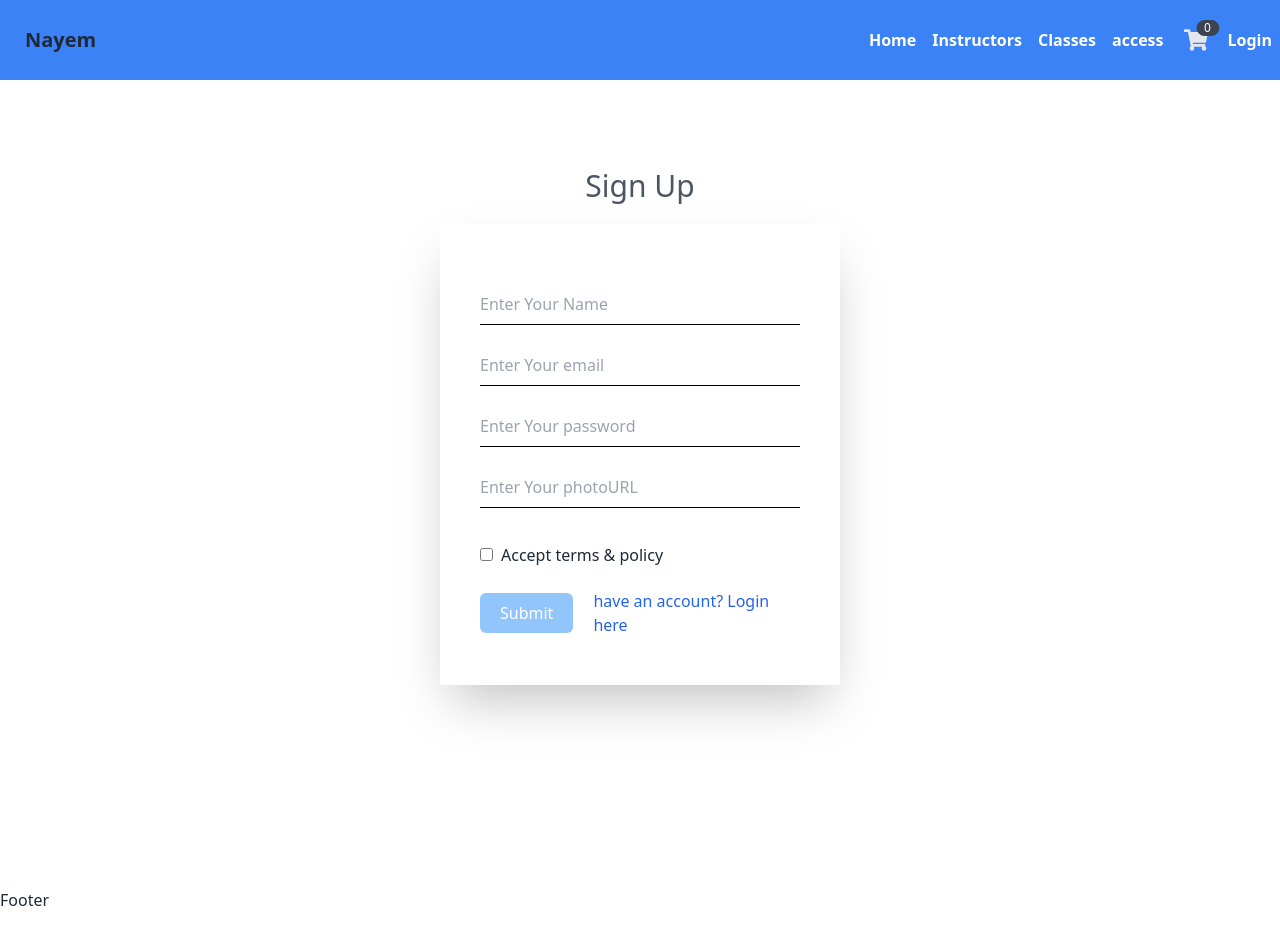
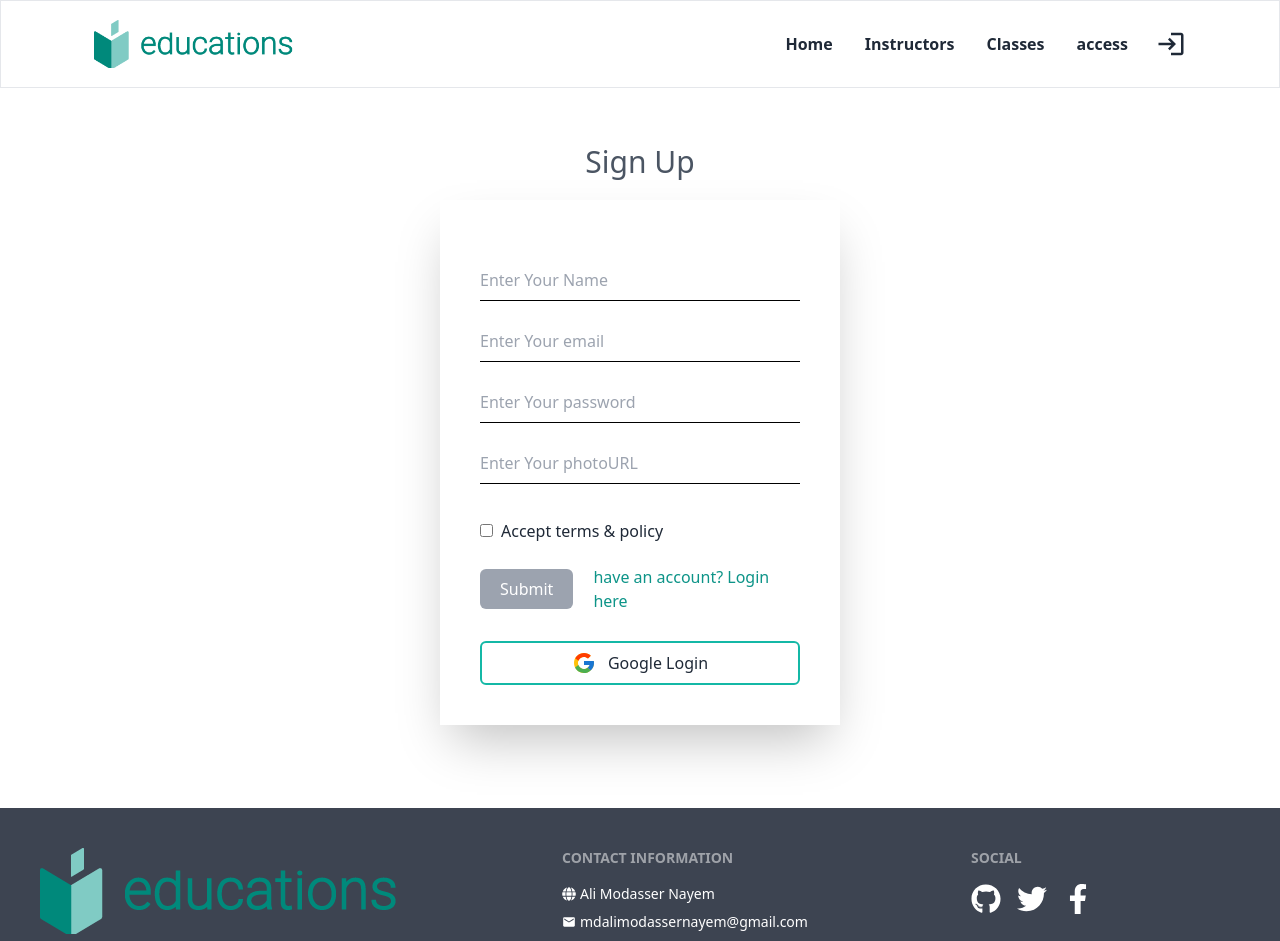
Before and after one commit to modasser-nayem/lyovit-client-p3, a React (Vite) app: page /register in a window 1280 px wide. Shown: the top 941 px of the page. Before the commit the page ends 912 px from the top, so only its background shows below. Built offline with nearby package versions, Linux system fonts and the light colour scheme; no server answers.

Commit message:
create footer and update navbar

```diff
--- a/src/components/InputGroup.jsx
+++ b/src/components/InputGroup.jsx
@@ -16,7 +16,7 @@ const InputGroup = ({
             type="text"
             defaultValue={defaultValue}
             placeholder={placeholder}
-            className={`w-full border-b focus:border-blue-500 focus:placeholder:text-blue-500 border-black outline-none py-2 pr-3 ${
+            className={`w-full border-b focus:border-teal-500 focus:placeholder:text-teal-500 border-black outline-none py-2 pr-3 ${
                errorMessage && "border-red-500"
             }`}
          />
--- a/src/pages/Shared/Footer.jsx
+++ b/src/pages/Shared/Footer.jsx
@@ -1,7 +1,64 @@
 import React from "react";
+import logo from "../../assets/logo/educations_logo.png";
+import {
+   FaFacebookF,
+   FaGithub,
+   FaGlobe,
+   FaPhone,
+   FaTwitter,
+} from "react-icons/fa";
+import { MdEmail } from "react-icons/md";
 
 const Footer = () => {
-   return <div>Footer</div>;
+   return (
+      <footer className="p-10 bg-neutral text-neutral-content">
+         <div className="footer">
+            <div>
+               <img
+                  src={logo}
+                  alt="toy house logo"
+               />
+               <p>
+                  Educations.com
+                  <br />
+                  Providing reliable tech since 1992
+               </p>
+            </div>
+            <div>
+               <span className="footer-title">Contact information</span>
+               <a
+                  href="https://alimodassernayem.web.app"
+                  className="link link-hover flex items-center gap-1"
+               >
+                  <FaGlobe /> Ali Modasser Nayem
+               </a>
+               <a className="link link-hover flex items-center gap-1">
+                  <MdEmail /> mdalimodassernayem@gmail.com
+               </a>
+               <a className="link link-hover flex items-center gap-1">
+                  <FaPhone /> +8801816090766
+               </a>
+            </div>
+            <div>
+               <span className="footer-title">Social</span>
+               <div className="grid grid-flow-col gap-4 text-3xl text-white">
+                  <a href="https://github.com/modasser-nayem">
+                     <FaGithub />
+                  </a>
+                  <a href="https://github.com/modasser-nayem">
+                     <FaTwitter />
+                  </a>
+                  <a href="https://web.facebook.com/alimodassernayem">
+                     <FaFacebookF />
+                  </a>
+               </div>
+            </div>
+         </div>
+         <div className="mt-10 text-center">
+            <p>Copyright © 2023 - All right reserved by Educations.com</p>
+         </div>
+      </footer>
+   );
 };
 
 export default Footer;
--- a/src/pages/Shared/Navbar.jsx
+++ b/src/pages/Shared/Navbar.jsx
@@ -1,19 +1,37 @@
-import React from "react";
-import { FaShoppingCart } from "react-icons/fa";
+import React, { useState } from "react";
+import { MdOutlineLogin, MdLogout, MdClose } from "react-icons/md";
+import { FaBars, FaUser, FaUserEdit } from "react-icons/fa";
 import { Link, NavLink } from "react-router-dom";
 import useAuth from "../../Hooks/useAuth";
+import logo from "../../assets/logo/educations_logo.png";
 
 const Navbar = () => {
-   const { user, logoutUser } = useAuth();
+   const [isOpen, setIsOpen] = useState(false);
+   const { user, loading, logoutUser } = useAuth();
+   console.log(loading);
    return (
-      <nav className="h-[10vh] w-full bg-blue-500 flex items-center justify-center">
-         {/* -------------------------- */}
-         <div className="navbar">
+      <nav className="flex z-50 fixed items-center bg-white/30 backdrop-blur-2xl top-0 w-full h-[11vh] border">
+         <div className="navbar cs-container">
             <div className="flex-1">
-               <a className="btn btn-ghost normal-case text-xl">Nayem</a>
+               <Link
+                  className="flex items-center"
+                  to="/"
+               >
+                  <img
+                     className="h-12 pr-2"
+                     src={logo}
+                     alt="brand logo"
+                  />
+               </Link>
             </div>
-            {/* <> =========================== <> */}
-            <div className="flex gap-4">
+            <div
+               className={`flex flex-col lg:flex-row items-center absolute lg:static -z-auto lg:-z-[-40] w-full lg:w-auto p-8 lg:p-0 left-0 bg-opacity-0 right-0 transition-all md:transition-none duration-500 ${
+                  isOpen
+                     ? "bg-opacity-100 lg:bg-opacity-0 top-[11vh]"
+                     : "-top-[700px]"
+               }`}
+            >
+               <div className="flex flex-col lg:flex-row items-center gap-5 lg:gap-8 lg:mr-7 mb-7 md:mb-0">
                   <NavLink
                      to="/"
                      className="cs-nav-link"
@@ -53,63 +71,77 @@ const Navbar = () => {
                      </NavLink>
                   )}
                </div>
-            {/* <> =========================== <> */}
-            <div className="flex-none">
-               <Link className="indicator mx-5">
-                  <FaShoppingCart className="text-2xl text-gray-200" />
-                  <span className="badge badge-sm indicator-item">0</span>
-               </Link>
+               <div className="flex flex-col lg:flex-row gap-3 items-end lg:items-center">
+                  {!loading && (
+                     <>
                         {user ? (
                            <div
-                     className="dropdown dropdown-end hover:tooltip-open tooltip tooltip-left"
-                     data-tip={user?.displayName}
+                              className="dropdown dropdown-end tooltip tooltip-left"
+                              data-tip={user.displayName}
                            >
                               <label
                                  tabIndex={0}
                                  className="btn btn-ghost btn-circle avatar"
                               >
-                        <div className="w-10 rounded-full">
-                           <img
-                              className="bg-gray-500"
-                              src={user?.photoURL}
-                           />
+                                 <div className="w-10 bg-gray-400 rounded-full">
+                                    <img src={user.photoURL} />
                                  </div>
                               </label>
                               <ul
                                  tabIndex={0}
-                        className="menu menu-sm dropdown-content mt-3 p-2 shadow bg-base-100 rounded-box w-52"
+                                 className="menu menu-compact dropdown-content mt-3 p-2 shadow-xl bg-base-100 rounded-box w-52"
                               >
                                  <li>
                                     <Link
                                        to="/profile"
-                              className="justify-between"
+                                       className="text-lg"
                                     >
+                                       <FaUser />
                                        Profile
-                              <span className="badge">New</span>
                                     </Link>
                                  </li>
                                  <li>
-                           <Link to="/update-profile">Update</Link>
+                                    <Link
+                                       to="/update-profile"
+                                       className="text-lg"
+                                    >
+                                       <FaUserEdit /> Update
+                                    </Link>
                                  </li>
                                  <li>
-                           <button onClick={() => logoutUser("Logout User")}>
-                              Logout
-                           </button>
+                                    <p
+                                       onClick={() =>
+                                          logoutUser("Logout Success")
+                                       }
+                                       className="text-lg"
+                                    >
+                                       <MdLogout /> Logout
+                                    </p>
                                  </li>
                               </ul>
                            </div>
                         ) : (
                            <NavLink
+                              className="cs-nav-link pt-5 lg:pt-0"
+                              data-tip="Login"
                               to="/login"
-                     className="cs-nav-link"
                            >
-                     Login
+                              <MdOutlineLogin className="text-3xl" />
                            </NavLink>
+                        )}
+                     </>
                   )}
                </div>
             </div>
-
-         {/* -------------------------- */}
+            <div className="lg:hidden">
+               <button
+                  className="text-2xl"
+                  onClick={() => setIsOpen(!isOpen)}
+               >
+                  {isOpen ? <MdClose /> : <FaBars />}
+               </button>
+            </div>
+         </div>
       </nav>
    );
 };
--- a/src/pages/User/Login/Login.jsx
+++ b/src/pages/User/Login/Login.jsx
@@ -4,14 +4,14 @@ import { Link, useLocation, useNavigate } from "react-router-dom";
 import InputGroup from "../../../components/InputGroup";
 import useAuth from "../../../Hooks/useAuth";
 import Swal from "sweetalert2";
-import { FcProcess } from "react-icons/fc";
+import { FcGoogle, FcProcess } from "react-icons/fc";
 
 const Login = () => {
    const [isAgree, setIsAgree] = useState(false);
    const [process, setProcess] = useState(false);
    const location = useLocation();
    const navigate = useNavigate();
-   const { loginCreatedUser } = useAuth();
+   const { loginCreatedUser, loginWithGoogle } = useAuth();
    const {
       register,
       handleSubmit,
@@ -50,7 +50,7 @@ const Login = () => {
       }
    };
    return (
-      <div>
+      <div className="cs-container py-14">
          <h2 className="text-3xl text-gray-600 font-medium text-center mb-5">
             Sign In
          </h2>
@@ -99,15 +99,23 @@ const Login = () => {
                      disabled={!isAgree}
                      type="submit"
                      value="Submit"
-                     className="py-2 px-5 cursor-pointer disabled:bg-blue-300 bg-blue-500 text-white rounded-md my-3"
+                     className="py-2 px-5 cursor-pointer disabled:bg-gray-400 bg-teal-600 text-white rounded-md my-3"
                   />
                )}
                <Link
-                  className="text-blue-600"
+                  className="text-teal-600"
                   to="/register"
                >
                   New to? Register here
                </Link>
+            </div>
+            <div className="flex justify-center pt-5">
+               <div
+                  onClick={loginWithGoogle}
+                  className="py-2 px-5 w-full border-2 hover:scale-95 duration-300 border-teal-500 flex items-center justify-center gap-3 rounded-md font-medium cursor-pointer"
+               >
+                  <FcGoogle className="text-2xl" /> Google Login
+               </div>
             </div>
          </form>
       </div>
--- a/src/pages/User/Register/Register.jsx
+++ b/src/pages/User/Register/Register.jsx
@@ -4,14 +4,15 @@ import { Link, useNavigate } from "react-router-dom";
 import InputGroup from "../../../components/InputGroup";
 import useAuth from "../../../Hooks/useAuth";
 import Swal from "sweetalert2";
-import { FcProcess } from "react-icons/fc";
+import { FcGoogle, FcProcess } from "react-icons/fc";
 
 const Register = () => {
    const [isAgree, setIsAgree] = useState(false);
    const [process, setProcess] = useState(false);
 
    const navigate = useNavigate();
-   const { logoutUser, createNewUser, updateUserProfile } = useAuth();
+   const { logoutUser, createNewUser, updateUserProfile, loginWithGoogle } =
+      useAuth();
    const {
       register,
       handleSubmit,
@@ -65,7 +66,7 @@ const Register = () => {
       }
    };
    return (
-      <div>
+      <div className="container py-14">
          <h2 className="text-3xl text-gray-600 font-medium text-center mb-5">
             Sign Up
          </h2>
@@ -150,15 +151,23 @@ const Register = () => {
                      disabled={!isAgree}
                      type="submit"
                      value="Submit"
-                     className="py-2 px-5 cursor-pointer disabled:bg-blue-300 bg-blue-500 text-white rounded-md my-3"
+                     className="py-2 px-5 cursor-pointer disabled:bg-gray-400 bg-teal-600 text-white rounded-md my-3"
                   />
                )}
                <Link
-                  className="text-blue-600"
+                  className="text-teal-600"
                   to="/login"
                >
                   have an account? Login here
                </Link>
+            </div>
+            <div className="flex justify-center pt-5">
+               <div
+                  onClick={loginWithGoogle}
+                  className="py-2 px-5 w-full border-2 hover:scale-95 duration-300 border-teal-500 flex items-center justify-center gap-3 rounded-md font-medium cursor-pointer"
+               >
+                  <FcGoogle className="text-2xl" /> Google Login
+               </div>
             </div>
          </form>
       </div>
--- a/src/tailwind.css
+++ b/src/tailwind.css
@@ -3,7 +3,7 @@
 @tailwind utilities;
 
 .active {
-   color: rgb(229, 92, 33);
+   color: rgb(17, 163, 136);
 }
 
 @layer components {
@@ -11,7 +11,7 @@
       @apply xl:w-[1100px] px-5 xl:px-1 mx-auto;
    }
    .cs-nav-link {
-      @apply text-white font-semibold;
+      @apply font-semibold hover:text-teal-500;
    }
    .cs-nav-active {
       @apply text-black;
```
Also changed, not shown: src/provider/AuthProvider.jsx (+7 -0 lines), src/assets/logo/educations_logo.png (added). Lines whose indentation alone changed are shown as unchanged.
